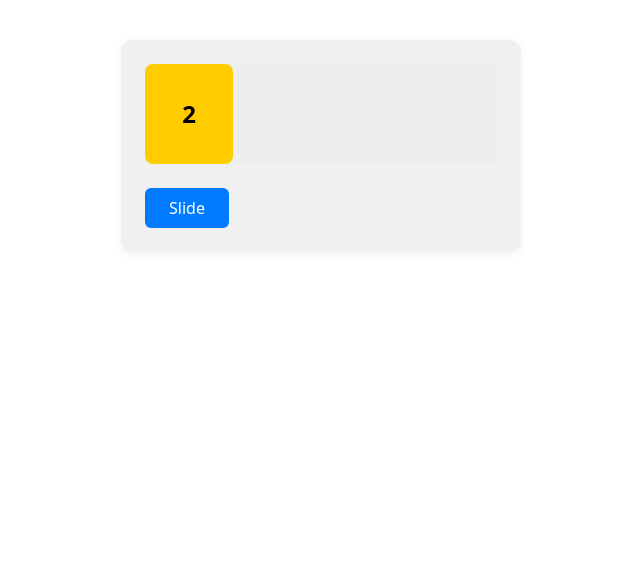
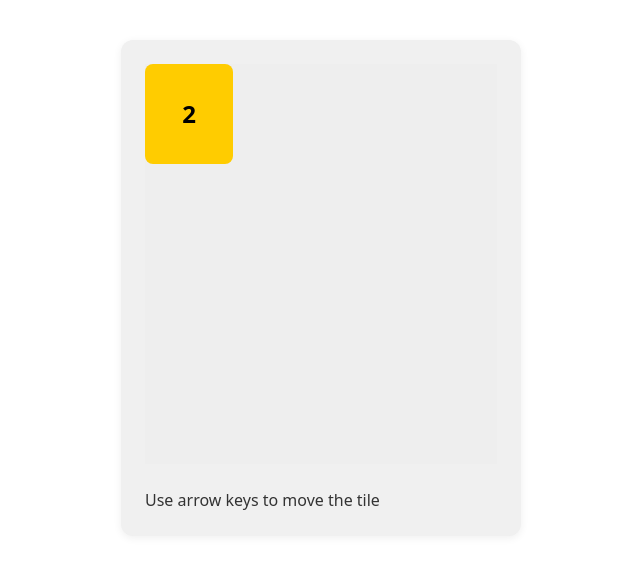
Before and after one commit to jigargosar/react-2048-2025, a React (Vite) app: page / in a window 1280 px wide. Shown: the top 574 px of the page, without its empty margins (319-959 px from the left). Built offline with nearby package versions, Linux system fonts and the light colour scheme.

Commit message:
Refactor TileSlideDemo component: enhance grid positioning logic and implement arrow key movement for tile

```diff
--- a/src/TileSlideDemo.tsx
+++ b/src/TileSlideDemo.tsx
@@ -1,6 +1,6 @@
-import { useState } from "react";
+import React, { useState, useEffect } from "react";
 
-function posToGridArea({ x, y }) {
+function posToGridArea({ x, y }: { x: number; y: number }) {
     // gridColumn and gridRow are 1-based in CSS Grid
     return {
         gridColumn: x + 1,
@@ -10,8 +10,23 @@ function posToGridArea({ x, y }) {
 
 export default function TileSlideDemo() {
     const gridCols = 4;
-    const gridRows = 1;
-    const [pos, setPos] = useState({ x: 0, y: 0 }); // x: col, y: row
+    const gridRows = 4;
+    const [pos, setPos] = useState<{ x: number; y: number }>({ x: 0, y: 0 }); // x: col, y: row
+
+    useEffect(() => {
+        const handleKeyDown = (e: KeyboardEvent) => {
+            setPos((prev: { x: number; y: number }) => {
+                let { x, y } = prev;
+                if (e.key === "ArrowUp") y = Math.max(0, y - 1);
+                if (e.key === "ArrowDown") y = Math.min(gridRows - 1, y + 1);
+                if (e.key === "ArrowLeft") x = Math.max(0, x - 1);
+                if (e.key === "ArrowRight") x = Math.min(gridCols - 1, x + 1);
+                return { x, y };
+            });
+        };
+        window.addEventListener("keydown", handleKeyDown);
+        return () => window.removeEventListener("keydown", handleKeyDown);
+    }, []);
 
     return (
         <div style={{ width: "400px", margin: "40px auto", padding: "24px", background: "#f0f0f0", borderRadius: "12px", boxShadow: "0 2px 8px #0001" }}>
@@ -21,15 +36,17 @@ export default function TileSlideDemo() {
                     gridTemplateColumns: `repeat(${gridCols}, 1fr)`,
                     gridTemplateRows: `repeat(${gridRows}, 1fr)`,
                     width: "100%",
-                    height: "100px",
+                    height: "400px",
                     alignItems: "center",
                     position: "relative",
                     background: "#eee",
                 }}
             >
-                {[...Array(gridCols)].map((_, i) => (
-                    <div key={i} style={{ ...posToGridArea({ x: i, y: 0 }), width: "100%", height: "100%" }} />
-                ))}
+                {[...Array(gridRows)].flatMap((_, row) =>
+                    [...Array(gridCols)].map((_, col) => (
+                        <div key={row * gridCols + col} style={{ ...posToGridArea({ x: col, y: row }), width: "100%", height: "100%" }} />
+                    ))
+                )}
                 <div
                     style={{
                         gridColumn: 1,
@@ -43,19 +60,16 @@ export default function TileSlideDemo() {
                         justifyContent: "center",
                         fontWeight: "bold",
                         fontSize: "1.5rem",
-                        transform: `translateX(${pos.x * 100}%)`,
+                        transform: `translateX(${pos.x * 100}%) translateY(${pos.y * 100}%)`,
                         transition: "transform 0.4s linear"
                     }}
                 >
                     2
                 </div>
             </div>
-            <button
-                style={{ marginTop: "24px", padding: "8px 24px", fontSize: "1rem", borderRadius: "6px", border: "none", background: "#007bff", color: "#fff", cursor: "pointer" }}
-                onClick={() => setPos(pos.x < gridCols - 1 ? { x: pos.x + 1, y: 0 } : { x: 0, y: 0 })}
-            >
-                Slide
-            </button>
+            <div style={{ marginTop: "24px", color: "#333" }}>
+                Use arrow keys to move the tile
+            </div>
         </div>
     );
 }
```
